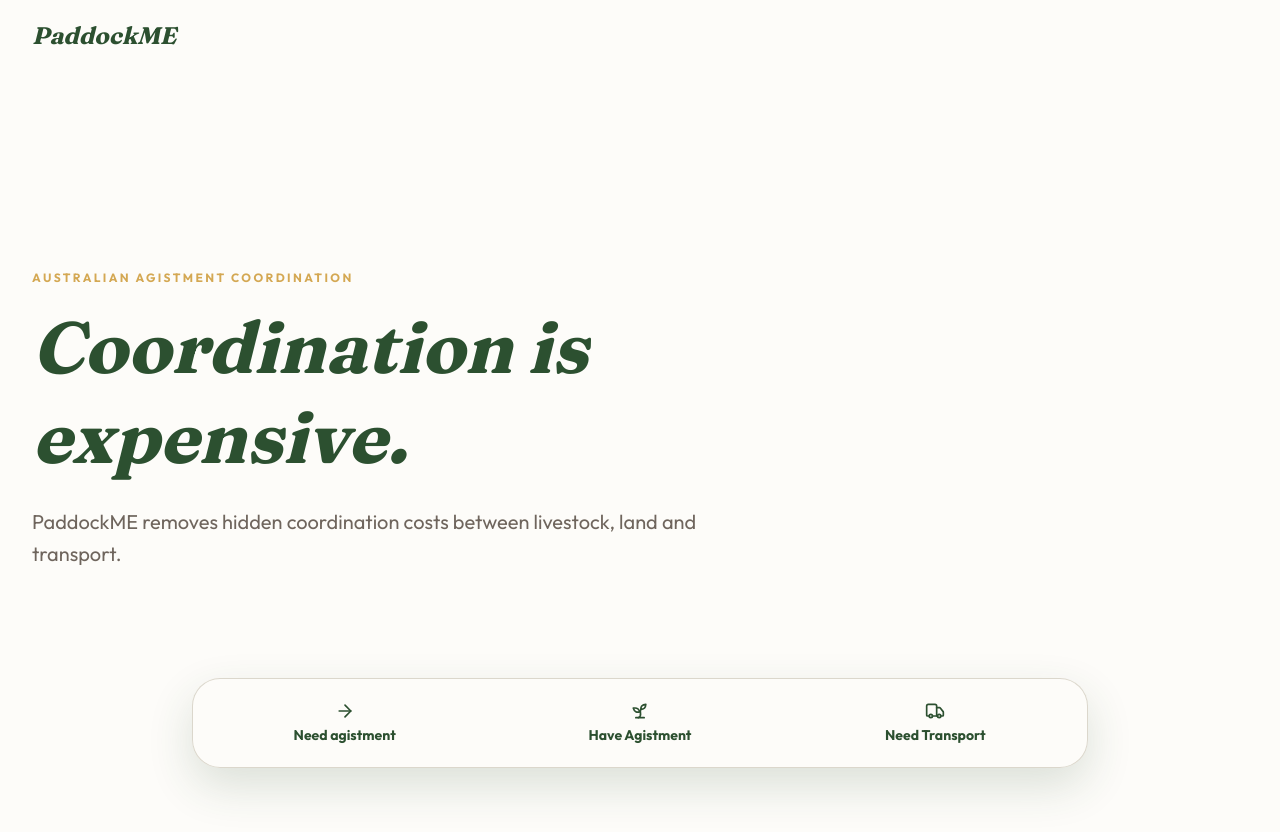
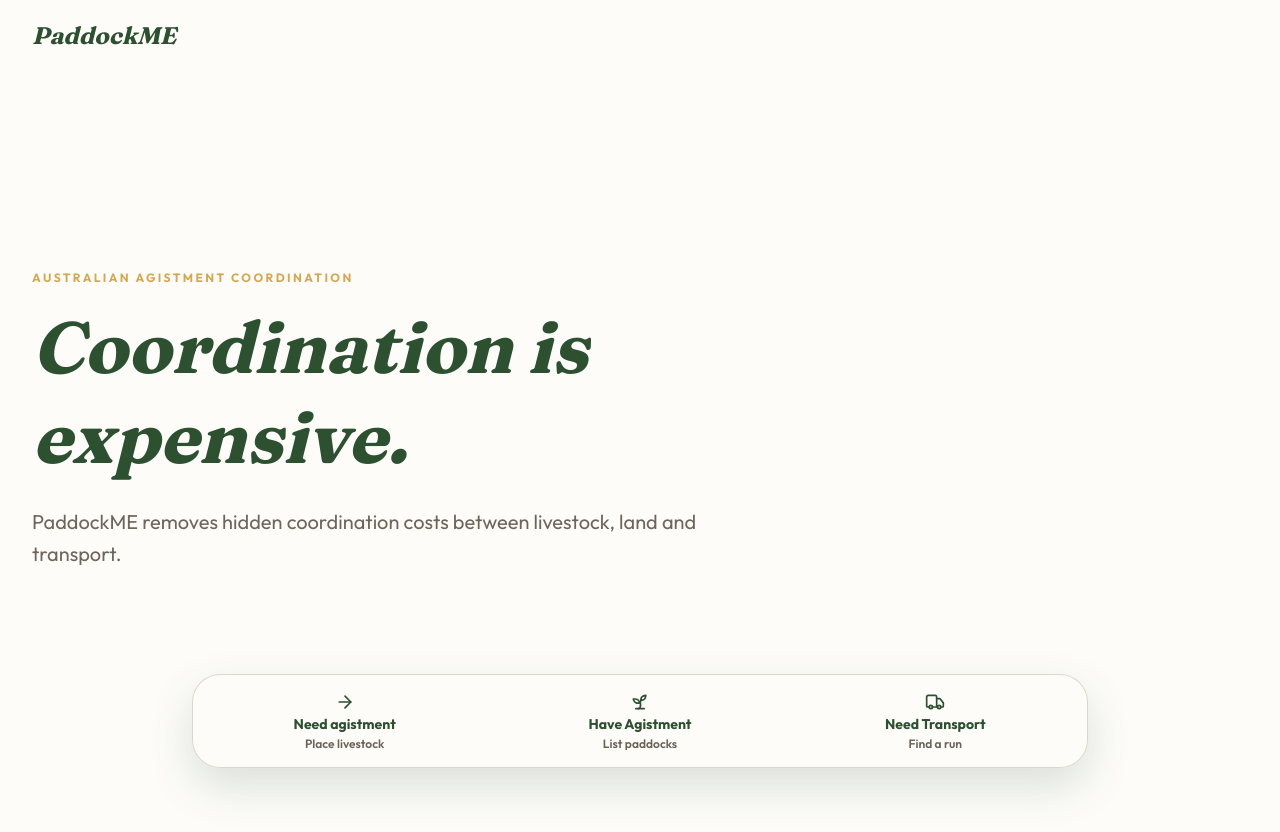
Before and after one commit to jwcoleman87-collab/paddockme, a Next.js app: page / in a window 1280 px wide. Shown: the top 832 px of the page. Built offline with nearby package versions, Linux system fonts and the light colour scheme.

Commit message:
Restore landing action helper text

```diff
--- a/src/app/page.tsx
+++ b/src/app/page.tsx
@@ -5,16 +5,19 @@ const homeActions = [
   {
     href: "/request/new",
     label: "Need agistment",
+    description: "Place livestock",
     icon: ArrowRight,
   },
   {
     href: "/listings/new",
     label: "Have Agistment",
+    description: "List paddocks",
     icon: Sprout,
   },
   {
     href: "/transport/available",
     label: "Need Transport",
+    description: "Find a run",
     icon: Truck,
   },
 ];
@@ -48,15 +51,18 @@ export default function HomePage() {
         className="fixed inset-x-0 bottom-6 z-40 px-3 sm:bottom-8"
       >
         <div className="mx-auto grid max-w-[24rem] grid-cols-3 gap-2 rounded-[1.75rem] border border-mist/90 bg-warm-white/95 p-2 shadow-[0_18px_45px_rgba(44,80,48,0.16)] backdrop-blur sm:max-w-4xl">
-          {homeActions.map(({ href, label, icon: Icon }) => (
+          {homeActions.map(({ href, label, description, icon: Icon }) => (
             <Link
               key={href}
               href={href}
-              className="flex min-h-16 min-w-0 flex-col items-center justify-center gap-1.5 rounded-[1.25rem] px-2 text-center text-sage-deep transition hover:bg-sage-mist focus-visible:outline-none focus-visible:ring-2 focus-visible:ring-sage sm:min-h-18"
+              className="flex min-h-[4.35rem] min-w-0 flex-col items-center justify-center gap-1 rounded-[1.25rem] px-2 text-center text-sage-deep transition hover:bg-sage-mist focus-visible:outline-none focus-visible:ring-2 focus-visible:ring-sage sm:min-h-[4.75rem]"
             >
               <Icon className="h-5 w-5" aria-hidden />
               <span className="max-w-[6rem] whitespace-normal text-[0.82rem] font-bold leading-tight sm:max-w-none sm:text-sm">
                 {label}
+              </span>
+              <span className="max-w-[6.5rem] truncate text-[0.68rem] font-semibold leading-none text-stone sm:max-w-none sm:text-xs">
+                {description}
               </span>
             </Link>
           ))}
```
